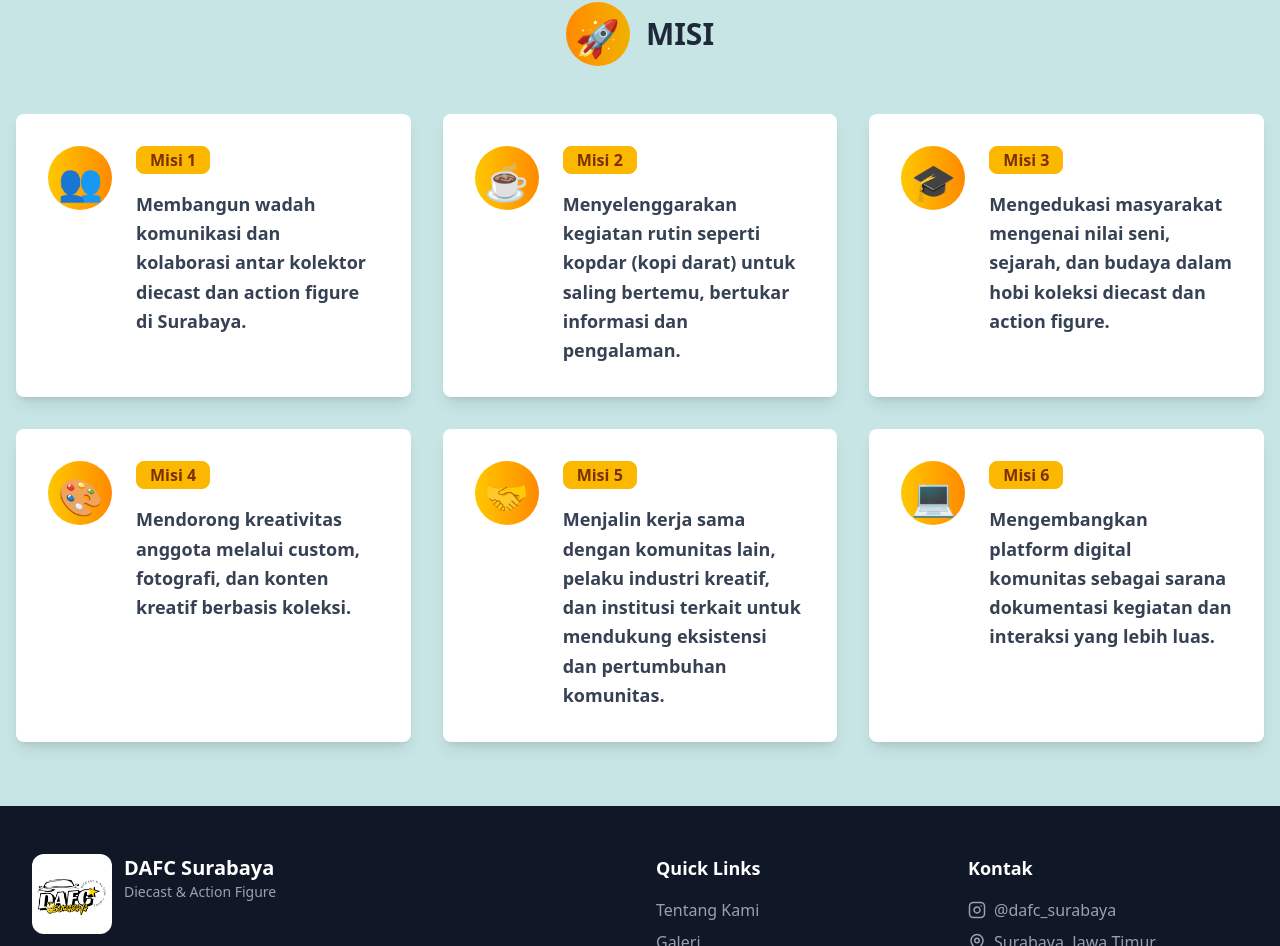
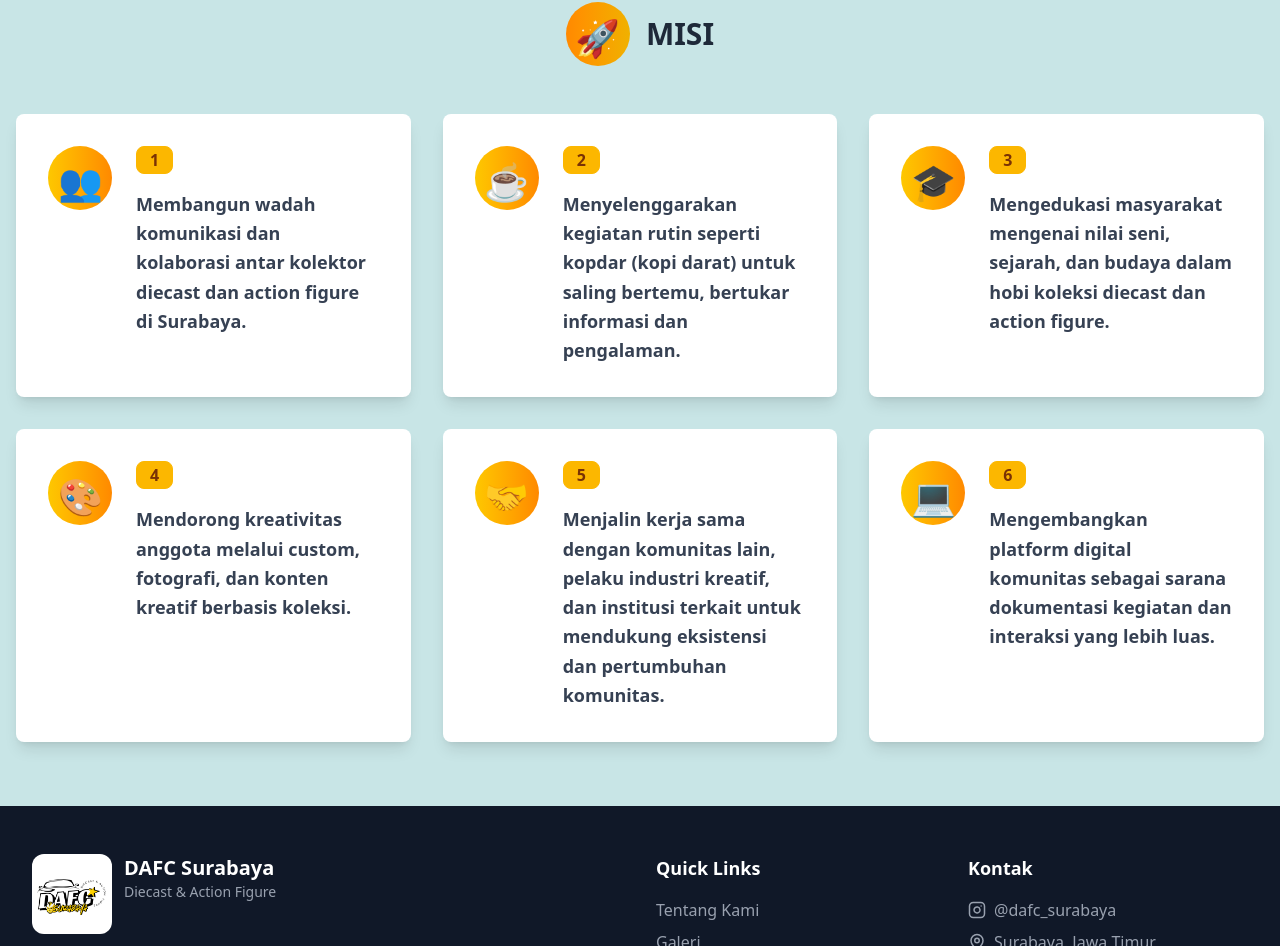
Before and after one commit to HilmiZavier/website-komunitas-diecast-DAFC-Surabaya, a React (Vite) app: page / in a window 1280 px wide. Shown: the part 2206-3152 px from the top of the page. Built offline with nearby package versions, Linux system fonts and the light colour scheme.

Commit message:
perbaikan tipis tipis

```diff
--- a/src/pages/galeri.jsx
+++ b/src/pages/galeri.jsx
@@ -224,7 +224,7 @@ const GalleryWebsite = () => {
               onClick={() => setSelectedImage(image)}
               initial={{ opacity: 0, y: 20 }}
               animate={{ opacity: 1, y: 0 }}
-              transition={{ duration: 0.3, delay: index * 0.1 }}
+              transition={{ duration: 0.4, delay: index * 0.2 }}
               layout
             >
               <figure className="p-1">
--- a/src/pages/home.jsx
+++ b/src/pages/home.jsx
@@ -205,7 +205,7 @@ const home = () => {
                         </div>
                         <div className="flex-1">
                         <div className="badge badge-warning badge-lg mb-4 font-bold">
-                            Misi {item.id}
+                            {item.id}
                         </div>
                         <p className="text-gray-700 leading-relaxed text-lg font-semibold">
                             {item.text}
```
